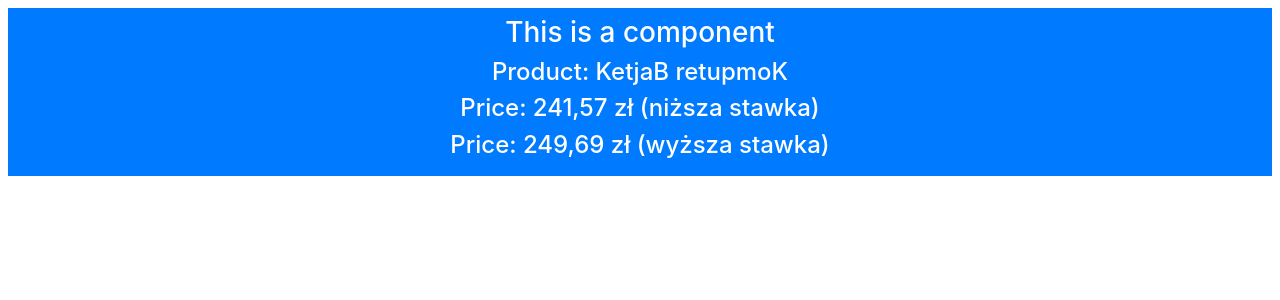
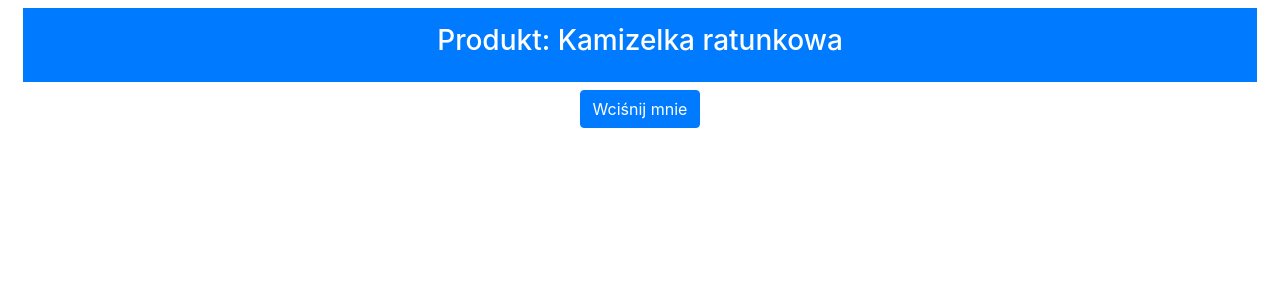
Before and after one commit to marekz/vuejs_simple_example, a Vue app in the folder templatesanddata/: page / in a window 1280 px wide. Shown: the top 300 px of the page. Built offline with nearby package versions, Linux system fonts and the light colour scheme.

Commit message:
Directives - start

```diff
--- a/templatesanddata/src/App.vue
+++ b/templatesanddata/src/App.vue
@@ -1,9 +1,11 @@
 <template>
-  <div class="bg-primary text-white text-center m-2 p-2">
-    <h3>This is a component</h3>
-    <h4>Product: {{ productName | reverse | capitalize }}</h4>
-    <h4>Price: {{ getTotalPrice(this.lowTaxRate) | currency(3) }} (niższa stawka)</h4>
-    <h4>Price: {{ getTotalPrice(this.highTaxRate) | currency }} (wyższa stawka)</h4>
+  <div class="container-fluid text-center">
+    <div class="bg-primary text-white m-2 p-3">
+      <h3>Produkt: {{ name }}</h3>
+    </div>
+    <button v-on:click="handleClick" class="btn btn-primary">
+      Wciśnij mnie
+    </button>
   </div>
 </template>
 
@@ -12,23 +14,12 @@ export default {
   name: 'MyComponent',
   data: function () {
     return {
-      productName: "Komputer Bajtek",
-      price: 203,
-      lowTaxRate: 19,
-      highTaxRate: 23
+      name: "Kamizelka ratunkowa"
     }
   },
   methods: {
-    getTotalPrice(taxRate) {
-      return this.price + (this.price * (taxRate / 100));
-    }
-  },
-  filters: {
-    capitalize(name) {
-      return name[0].toUpperCase() + name.slice(1);
-    },
-    reverse(name) {
-      return name.split("").reverse().join("");
+    handleClick() {
+    //
     }
   }
 }
```
